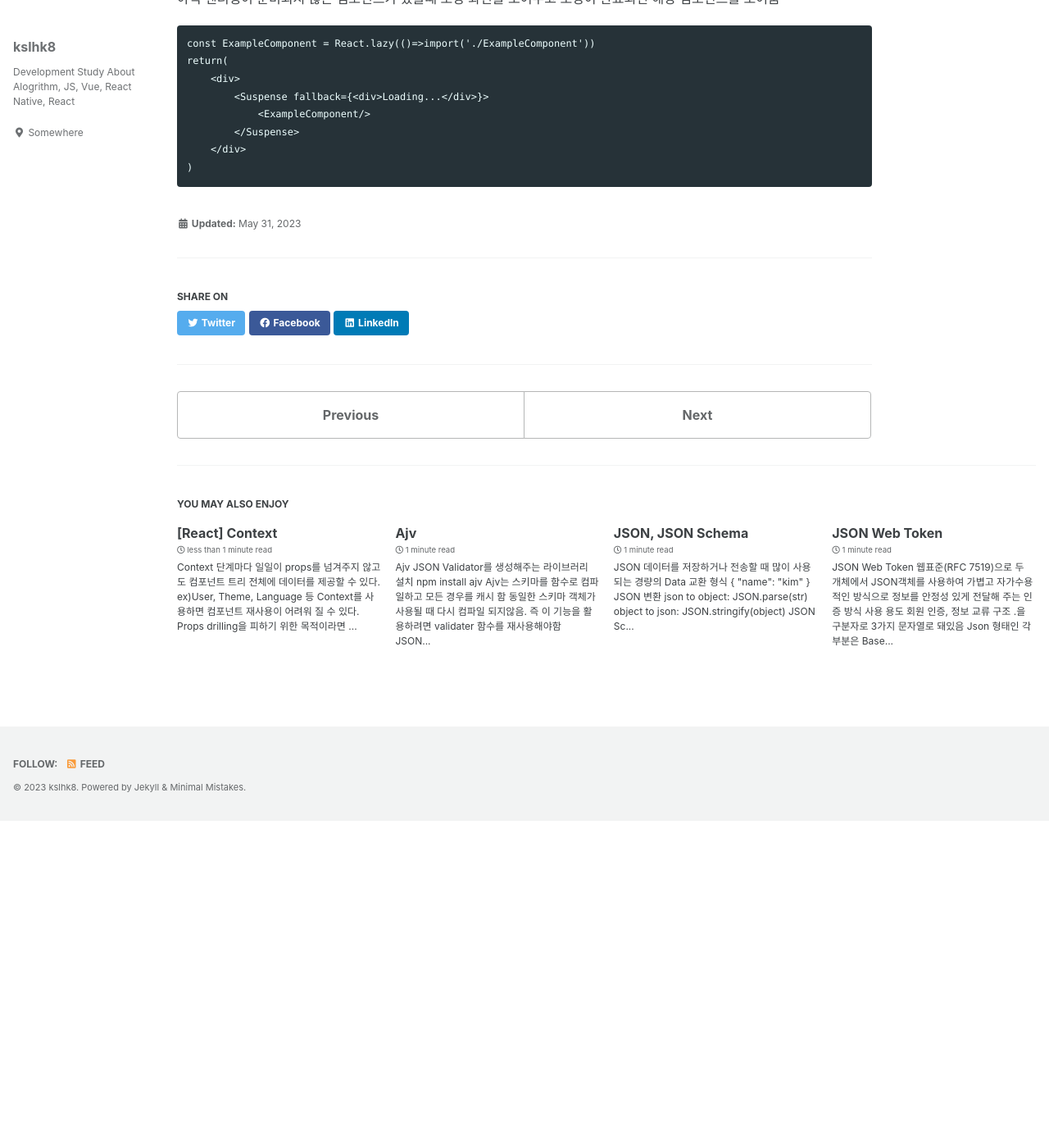
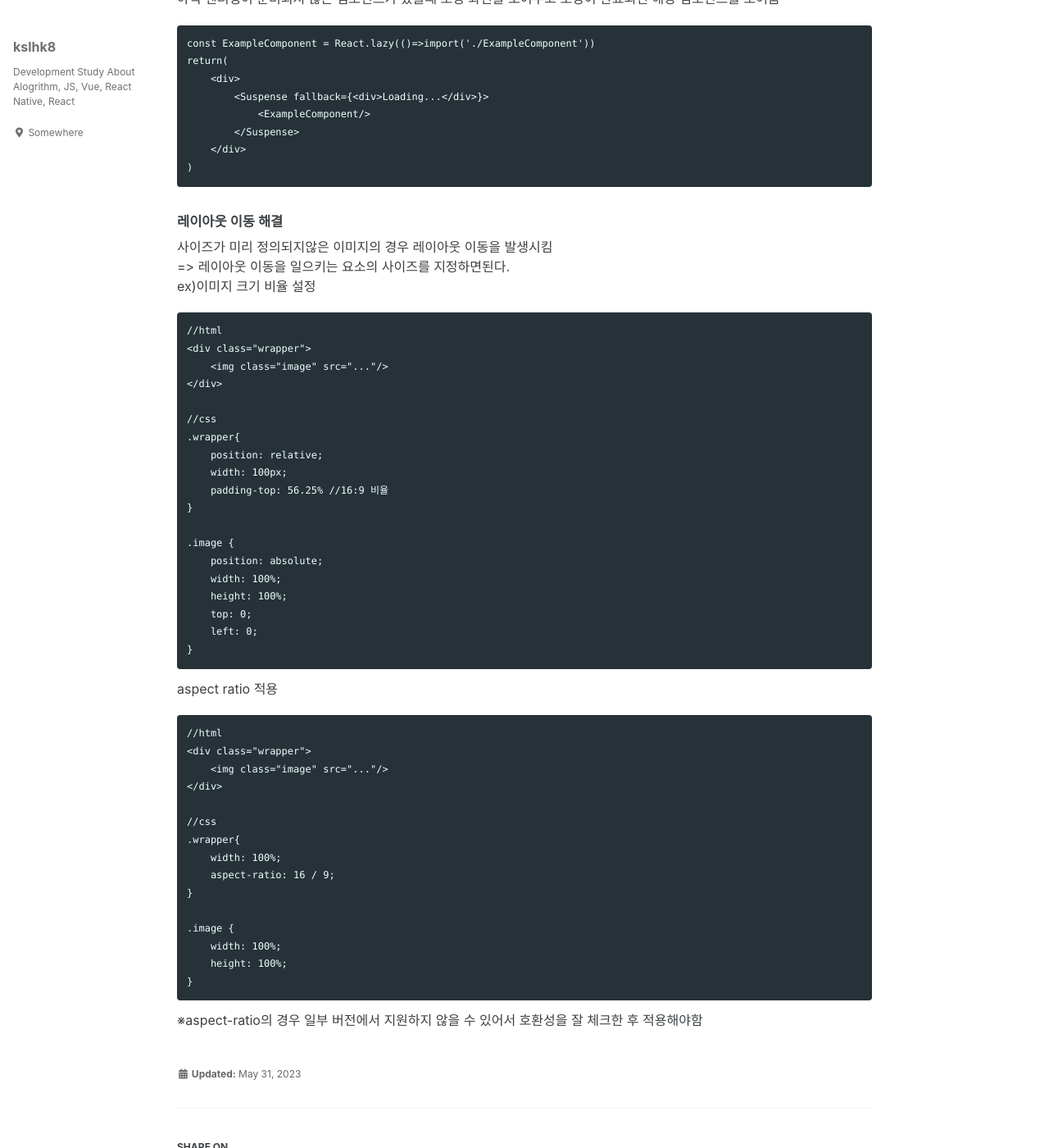
Before and after one commit to kslhk8/kslhk8.github.io, a Jekyll site: the page built from _posts/2023-05-31-92.md, in a window 1280 px wide and 1400 px high, scrolled down 939 px. Shown: the whole window at 82% size. Built offline with Jekyll 4.4.1, drawn with Linux system fonts in a browser that asks for light colours; cached includes are drawn as plain includes; before the commit the page ends 1940 px from its top, so only the background shows below that; some of the changed text lies outside the part shown.

Commit message:
update: layout 이동

````diff
--- a/_posts/2023-05-31-92.md
+++ b/_posts/2023-05-31-92.md
@@ -1,6 +1,6 @@
 ---
 layout: single
-title: "Webpack Bundle Analyzer, 코드 분할"
+title: "Webpack Bundle Analyzer, 코드 분할, 레이아웃 이동 해결"
 ---
 ##### Webpack Bundle Analyzer
 webpack을 통해 번들링된 번들 파일이 어떤 코드로 이루어져 있는지 트리맵으로 시각화하여 보여줌
@@ -46,3 +46,48 @@ return(
     </div>
 )
 ```
+
+##### 레이아웃 이동 해결
+사이즈가 미리 정의되지않은 이미지의 경우 레이아웃 이동을 발생시킴
+=> 레이아웃 이동을 일으키는 요소의 사이즈를 지정하면된다.
+ex)이미지 크기 비율 설정
+```
+//html
+<div class="wrapper">
+    <img class="image" src="..."/>
+</div>
+
+//css
+.wrapper{
+    position: relative;
+    width: 100px;
+    padding-top: 56.25% //16:9 비율
+}
+
+.image {
+    position: absolute;
+    width: 100%;
+    height: 100%;
+    top: 0;
+    left: 0;
+}
+```
+aspect ratio 적용
+```
+//html
+<div class="wrapper">
+    <img class="image" src="..."/>
+</div>
+
+//css
+.wrapper{
+    width: 100%;
+    aspect-ratio: 16 / 9;
+}
+
+.image {
+    width: 100%;
+    height: 100%;
+}
+```
+※aspect-ratio의 경우 일부 버전에서 지원하지 않을 수 있어서 호환성을 잘 체크한 후 적용해야함
````
